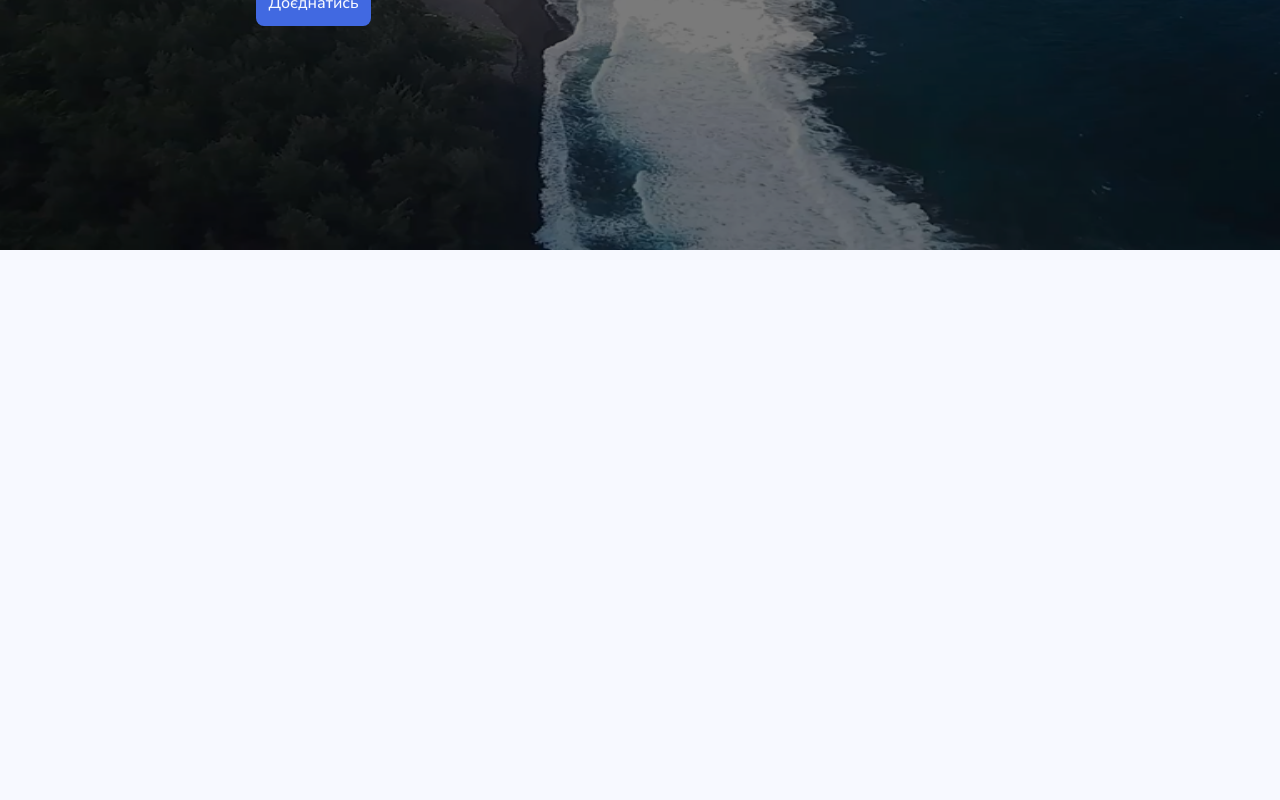
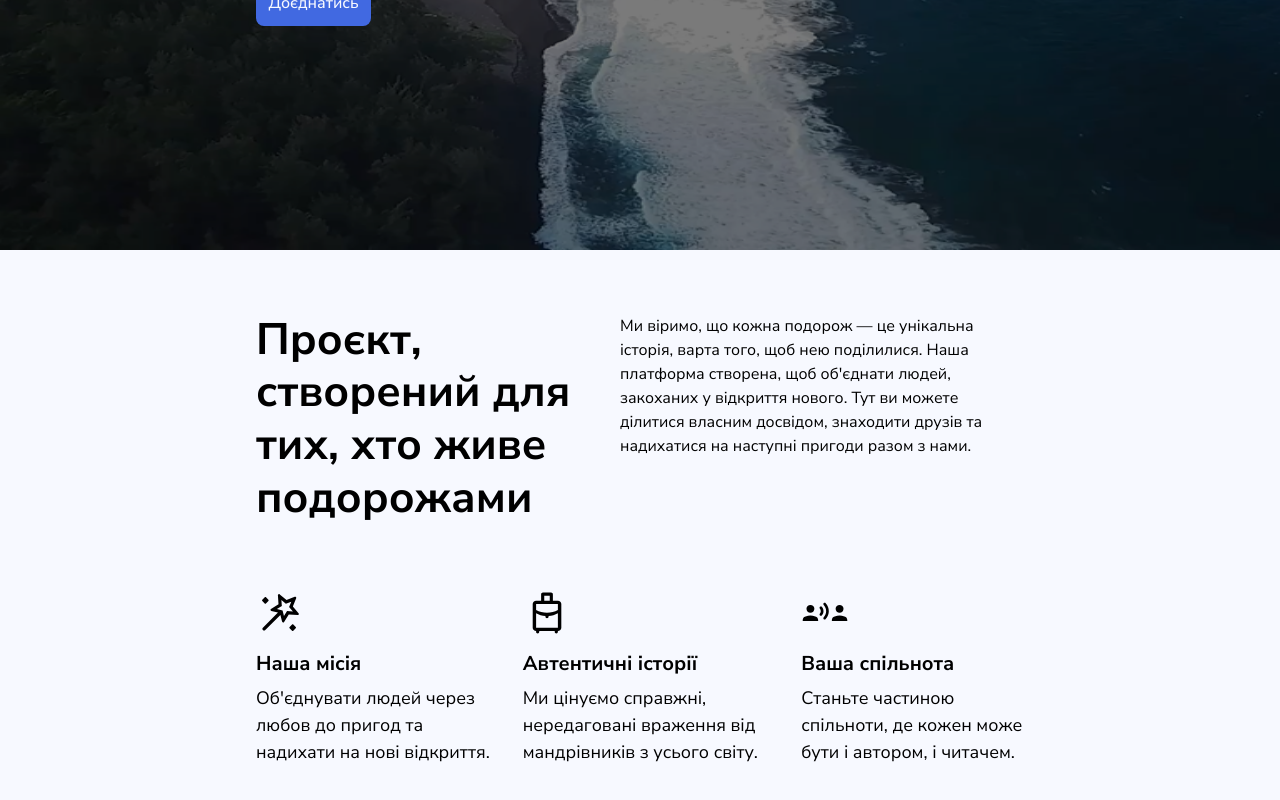
Before and after one commit to Tina137/project-CodeCraft, a Next.js app: page / in a window 1280 px wide. Shown: the part 470-1270 px from the top of the page. Before the commit the page ends 800 px from the top, so only its background shows below. Built offline with nearby package versions, Linux system fonts and the light colour scheme; no server answers.

Commit message:
add-about_add-icon

```diff
--- a/app/globals.css
+++ b/app/globals.css
@@ -26,6 +26,11 @@ body {
 a {
   text-decoration: none;
   color: white;
+}
+
+ul {
+  list-style: none;
+  padding: 0;
 }
 
 body.dark-theme {
--- a/app/page.tsx
+++ b/app/page.tsx
@@ -1,3 +1,4 @@
+import About from "@/components/About/About";
 import css from "./page.module.css";
 import Hero from "@/components/Hero/Hero";
 
@@ -5,6 +6,7 @@ export default function Home() {
   return (
     <main className={css.main}>
       <Hero />
+      <About />
     </main>
   );
 }
--- /dev/null
+++ b/components/About/About.module.css
@@ -0,0 +1,81 @@
+.about {
+  padding: 64px 0;
+  color: var(--black);
+}
+.aboutTextContainer {
+  display: flex;
+  flex-direction: column;
+  gap: 24px;
+  margin-bottom: 64px;
+}
+.aboutTitle {
+  font-weight: 900;
+  font-size: 28px;
+  line-height: 120%;
+  letter-spacing: -1%;
+}
+.aboutText {
+  line-height: 150%;
+}
+.aboutAchieveContainer {
+  display: flex;
+  flex-direction: column;
+  gap: 32px;
+}
+.icon {
+  fill: var(--black);
+  margin-bottom: 8px;
+}
+.aboutAchieveTitle {
+  margin-bottom: 8px;
+  font-weight: 900;
+  font-size: 20px;
+  line-height: 130%;
+  letter-spacing: -1%;
+}
+.aboutAchieveText {
+  font-size: 18px;
+  line-height: 150%;
+}
+
+@media (min-width: 768px) {
+  .aboutTextContainer {
+    flex-direction: row;
+    justify-content: space-between;
+  }
+  .aboutTitle {
+    font-size: 44px;
+    min-width: 340px;
+  }
+  .aboutText {
+    min-width: 340px;
+  }
+  .aboutAchieveContainer {
+    flex-direction: row;
+  }
+}
+@media (min-width: 1440px) {
+  .aboutTextContainer {
+    gap: 24px;
+  }
+  .aboutTitle {
+    font-size: 52px;
+    min-width: 755px;
+  }
+  .aboutText {
+    font-size: 20px;
+  }
+  .aboutAchieveContainer {
+    gap: 48px;
+  }
+  .icon {
+    margin-bottom: 24px;
+  }
+  .aboutAchieveTitle {
+    font-size: 32px;
+    margin-bottom: 24px;
+  }
+  .aboutAchieve {
+    max-width: 405px;
+  }
+}
--- /dev/null
+++ b/components/About/About.tsx
@@ -0,0 +1,48 @@
+import css from "./About.module.css";
+import Icon from "@/components/Icon/Icon";
+export default function About() {
+  return (
+    <section className={css.about}>
+      <div className="wrapper">
+        <div className={css.aboutTextContainer}>
+          <h3 className={css.aboutTitle}>
+            Проєкт, створений для тих, хто живе подорожами
+          </h3>
+          <p className={css.aboutText}>
+            Ми віримо, що кожна подорож — це унікальна історія, варта того, щоб
+            нею поділилися. Наша платформа створена, щоб об'єднати людей,
+            закоханих у відкриття нового. Тут ви можете ділитися власним
+            досвідом, знаходити друзів та надихатися на наступні пригоди разом з
+            нами.
+          </p>
+        </div>
+        <ul className={css.aboutAchieveContainer}>
+          <li className={css.aboutAchieve}>
+            <Icon name="icon-wand_stars" size={48} className={css.icon} />
+            <h4 className={css.aboutAchieveTitle}>Наша місія</h4>
+            <p className={css.aboutAchieveText}>
+              Об'єднувати людей через любов до пригод та надихати на нові
+              відкриття.
+            </p>
+          </li>
+          <li className={css.aboutAchieve}>
+            <Icon name="icon-bags" size={48} className={css.icon} />
+            <h4 className={css.aboutAchieveTitle}>Автентичні історії</h4>
+            <p className={css.aboutAchieveText}>
+              Ми цінуємо справжні, нередаговані враження від мандрівників з
+              усього світу.
+            </p>
+          </li>
+          <li className={css.aboutAchieve}>
+            <Icon name="icon-communication" size={48} className={css.icon} />
+            <h4 className={css.aboutAchieveTitle}>Ваша спільнота</h4>
+            <p className={css.aboutAchieveText}>
+              Станьте частиною спільноти, де кожен може бути і автором, і
+              читачем.
+            </p>
+          </li>
+        </ul>
+      </div>
+    </section>
+  );
+}
--- a/components/Hero/Hero.module.css
+++ b/components/Hero/Hero.module.css
@@ -56,7 +56,6 @@
 @media (min-width: 1440px) {
   .hero {
     background-image: url("../../public/Hero-photos/desktop/bg.png");
-    height: 900px;
   }
   .title {
     max-width: 525px;
--- /dev/null
+++ b/components/Icon/Icon.tsx
@@ -0,0 +1,22 @@
+import React from "react";
+
+type IconProps = {
+  name: string; // назва <symbol id="...">
+  size?: number; // розмір px
+  className?: string; // додаткові стилі
+};
+
+const Icon: React.FC<IconProps> = ({ name, size = 24, className = "" }) => {
+  return (
+    <svg
+      className={`${className}`}
+      width={size}
+      height={size}
+      aria-hidden="true"
+    >
+      <use href={`/icons.svg#${name}`} />
+    </svg>
+  );
+};
+
+export default Icon;
```
